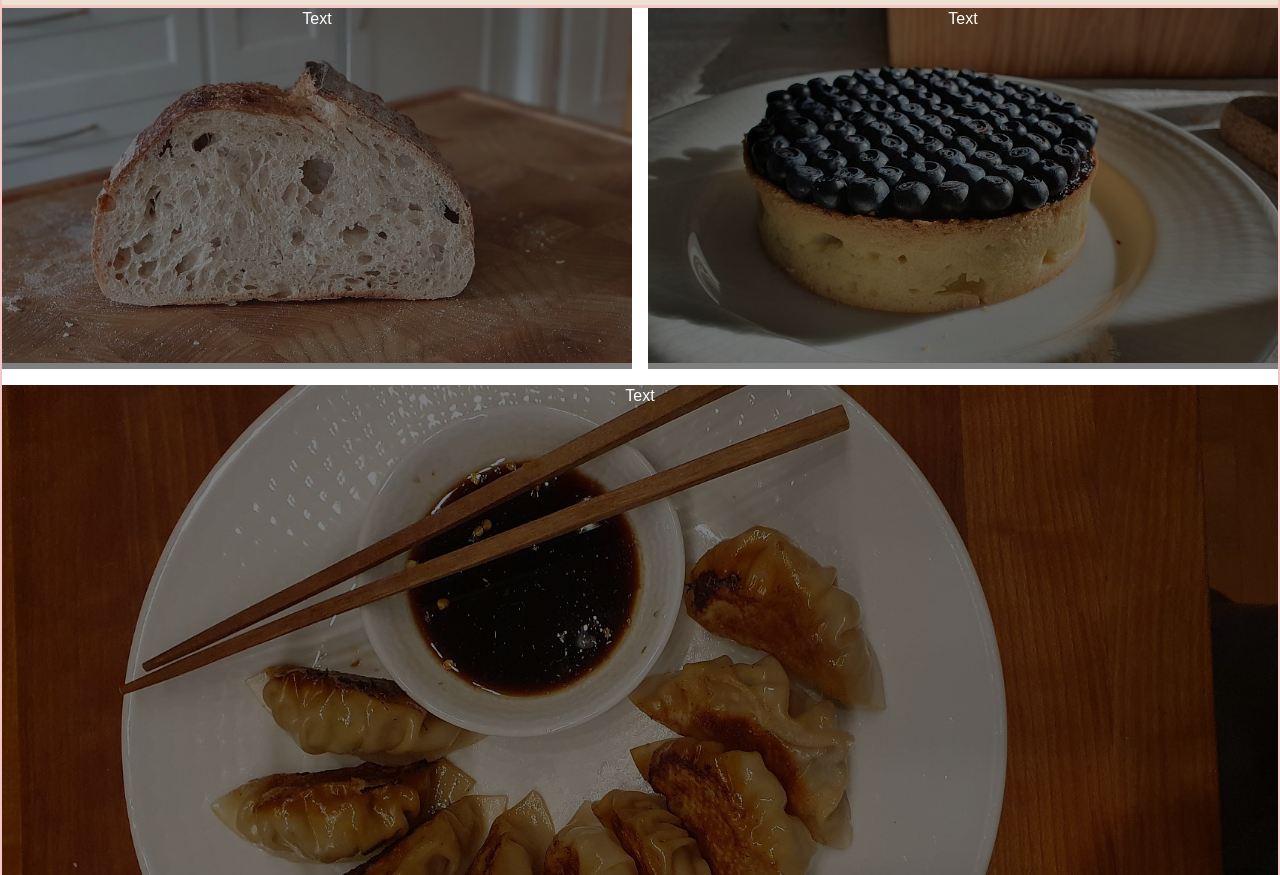
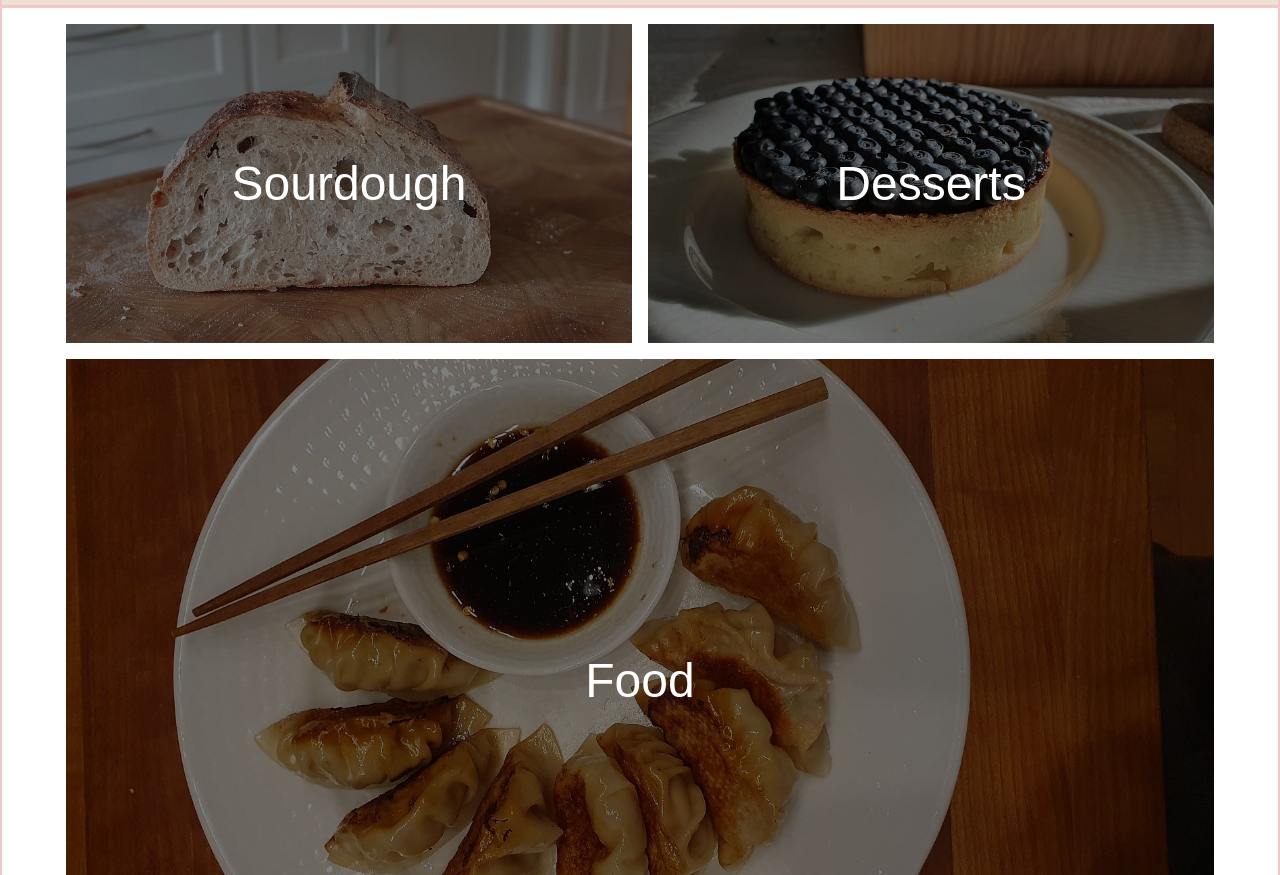
Before and after one commit to spacepigglet/sourdoughAndStuff-frontend, a website: page index.html in a window 1280 px wide. Shown: the part 77-952 px from the top of the page. Drawn offline with Linux system fonts and the light colour scheme.

Commit message:
index grid and overlay working except for height crop on second row

```diff
--- a/assets/css/style.css
+++ b/assets/css/style.css
@@ -76,6 +76,10 @@ h2 {
   margin-bottom: 0.5rem;
   /*[font style] [font variance] font weight font size/line height font family*/
 
+}
+
+strong{
+  font-weight: bold;
 }
 
 
@@ -242,9 +246,6 @@ img {
 
 }
 
-
-
-
 /*search end*/
 
 /*recipe cards*/
@@ -253,7 +254,6 @@ img {
   text-align: center;
   display: block;
   display:none;
-
 }
 
 .recipes{
@@ -357,79 +357,192 @@ margin: 0 auto;
 
 /*end about*/
 
+/*
 #index {
   display: grid;
   gap: 1rem;
   padding: 0;
   grid-auto-rows: minmax(150px, auto);
-}
+
+}*/
+
+
+
+
+
 /*
-#index{
-  grid-template-rows: 1fr 1fr;
+#sourdoughLink, #dessertLink, #foodLink{
+  width:100%;
+  height: auto;
+  background-size: cover;
+
+}*/
+/*
+#sourdoughLink, #dessertLink, #foodLink{
+
+  background-size: auto;
+  background-position: 100% 10%;
+  background-repeat: no-repeat;
+  color:white;
+  display:flex;
+  justify-content: center;
+  align-items: center;
+  font: 500 2.5rem Alata, Arial, sans-serif;
+
+}*/
+/*
+#grid{
+  /*
+grid-template-rows: 1fr 1fr;
 grid-template-columns: 1fr 1fr;
 display: grid;
+gap:1rem;
 max-width: 100%;
+
 }*/
+#grid {
+  display: grid;
+  grid-template-columns: repeat(2, 1fr); /* Two equal-width columns */
+  grid-template-rows: auto; /* Row height will be determined by the height of the first image */
+  gap: 1rem; /* Adjust the gap between grid items as needed */
+}
 
-#index img {
+#sourdough-div,
+#dessert-div {
+  grid-column: span 1;
+}
 
-  /*max-width: 500px;
-    max-height:300px;*/
-    /*
-  object-fit: cover;
-  display: block;*/
-  width: 100%;
-  height: auto;
-  object-fit: cover;
-
+#food-div {
+  grid-column: 1 / 3;
+  grid-row: 2 / 3;
 
 }
 
-/*
-#foodLink img {
-  min-width: 1000px;
-  max-height:200px;
-}*/
+#food-div img {
+  width: 100%;
+  height: 100%;
+  object-fit: cover; /* Crop the image to fit the container */
 
-.main-img {
-  position: relative;
 }
 
+.item {
+  position: relative;
+  height: 100%;
+}
 
-.main-img::before {
-  content: "Text";
-  text-align: center;
+.item img {
+  width: 100%;
+  height: auto; /* Maintain aspect ratio */
+  display: block;
+  object-fit: cover;
+}
 
-  color: #fff;
-  display: block;
+.overlay {
   position: absolute;
   top: 0;
   left: 0;
   width: 100%;
   height: 100%;
-  background-color: rgba(0, 0, 0, 0.5);
-  /* Change the color and opacity as needed */
+  background-color: rgba(0, 0, 0, 0.5); /* Transparent black overlay */
+  display: flex;
+  justify-content: center;
+  align-items: center;
+  color: white;
+  font-size: 3rem;
+  text-align: center;
+  opacity: 1;
+  transition: opacity 0.3s ease;
 }
+
+
+
+
+/*
+.item{
+  width:100%;
+  height:100vh;
+  display:block;
+  position: relative;
+}
+.item img{
+  width:100%;
+  height:auto;
+  display: block;
+
+
+}
+.item p{
+  margin:0;
+  padding: 0 1rem;
+  text-align: center;
+  font: 500 1.2rem Alata, Arial, sans-serif;
+
+}
+.overlay{
+  text-align: center;
+  justify-content: center;
+  color: #fff;
+  display: flex;
+  align-items: center;
+  top: 0;
+  height:0;
+  width: 100%;
+  height: 100%;
+  background-color: rgba(0, 0, 0, 0.3);
+}
+
+#sourdough-div {
+  grid-row: 1/2;
+  grid-column: 1/2;
+}
+
+#dessert-div {
+  grid-row: 1/2;
+  grid-column: 2/3;
+}
+#food-div{
+  grid-row: 2/3;
+  grid-column: 1/3;
+
+}
+.item::before{
+  background-color: #0008;
+
+}
+*/
+
 
 /*
 
 #sourdoughLink {
+  background: linear-gradient(to right, #0008, #0008), url("../img/recipes/bread/sourdough_bunny_resize.jpg");
+
+
   grid-row: 1/2;
-  gridrow start/end
   grid-column: 1/2;
 }
 
 #dessertLink {
+  background: linear-gradient(to right, #0008, #0008), url("../img/recipes/desserts/blueberry_tarte_20210810_172229_resize.jpg");
+
+
   grid-row: 1/2;
   grid-column: 2/3;
 }
-*/
+
 #foodLink {
+
+  background: linear-gradient(to right, #0008, #0008), url("../img/recipes/food/gyoza_rotated_20221118_152509_resize.jpg");
+
+
+  grid-row: 2/3;
+  grid-column: 1/3;
+
   grid-column-start: span 2;
-  /*grid-row: 2/3;
-  grid-column: 1/3;*/
   object-fit: cover;
 }
+*/
+
 
 /*form*/
 /*
--- a/index.html
+++ b/index.html
@@ -19,7 +19,8 @@
 
       <h1>
         <a href="index.html">
-            <img src="assets/img/top left logo design/png/logo-no-background.png" alt="Sourdough & stuff - some sourdough but mostly stuff" />
+          <img src="assets/img/top left logo design/png/logo-no-background.png"
+            alt="Sourdough & stuff - some sourdough but mostly stuff" />
         </a>
       </h1>
 
@@ -34,23 +35,36 @@
 
     </header>
 
-      <!-- ../html/recipeTemplate.html?recipeId= -->
+    <main id="grid">
+      <div id="sourdough-div" class="item">
+        <a href="assets/html/recipeIndex.html?searchQuery=sourdough" id="sourdoughLink" class="main-img">
+          <img src="assets/img/recipes/bread/sourdough_bunny_resize.jpg"
+            alt="Sourdough slice in the shape of a bunny. Click to go to sourdough recipes." />
+          <!--width="850" height="478"-->
+          <div class="overlay">
+            <p>Sourdough</p>
+          </div>
+        </a>
+      </div>
+      <div id="dessert-div" class="item">
+        <a href="assets/html/recipeIndex.html?searchQuery=dessert" id="dessertLink" class="main-img">
+          <img src="assets/img/recipes/desserts/blueberry_tarte_20210810_172229_resize.jpg"
+            alt="Blueberry tarte. Click to go to dessert recipes." />
+          <div class="overlay">
+            <p>Desserts</p>
+          </div>
+        </a>
+      </div>
 
-      <main id="index">
-        <a href="assets/html/recipeIndex.html?searchQuery=sourdough" id="sourdoughLink" class="main-img">
-          <img src="assets/img/recipes/bread/sourdough_bunny_resize.jpg" alt="Sourdough slice in the shape of a bunny. Click to go to sourdough recipes."
-          /> <!--width="850" height="478"-->
+      <div id="food-div" class="item">
+        <a href="assets/html/recipeIndex.html?searchQuery=food" id="foodLink" class="main-img">
+          <img src="assets/img/recipes/food/gyoza_rotated_20221118_152509_resize.jpg"
+            alt="Gyoza. Click to see food recipes." /> <!--width="4032" height="2268"-->
+          <div class="overlay">
+            <p>Food</p>
+          </div>
         </a>
-
-        <a href="assets/html/recipeIndex.html?searchQuery=dessert" id="dessertLink" class="main-img">
-          <img src="assets/img/recipes/desserts/blueberry_tarte_20210810_172229_resize.jpg" alt="Blueberry tarte. Click to go to dessert recipes."
-          />
-        </a>
-
-        <a href="assets/html/recipeIndex.html?searchQuery=food" id="foodLink" class="main-img">
-          <img src="assets/img/recipes/food/gyoza_rotated_20221118_152509_resize.jpg" alt="Sourdough & stuff - some sourdough but mostly stuff"
-          /> <!--width="4032" height="2268"-->
-        </a>
+      </div>
     </main>
 
 
@@ -62,4 +76,5 @@
 
   </div><!-- end of container -->
 </body>
+
 </html>
```
Also changed, not shown: index-copy.html (added, +64 -0 lines). Lines whose indentation alone changed are shown as unchanged.
